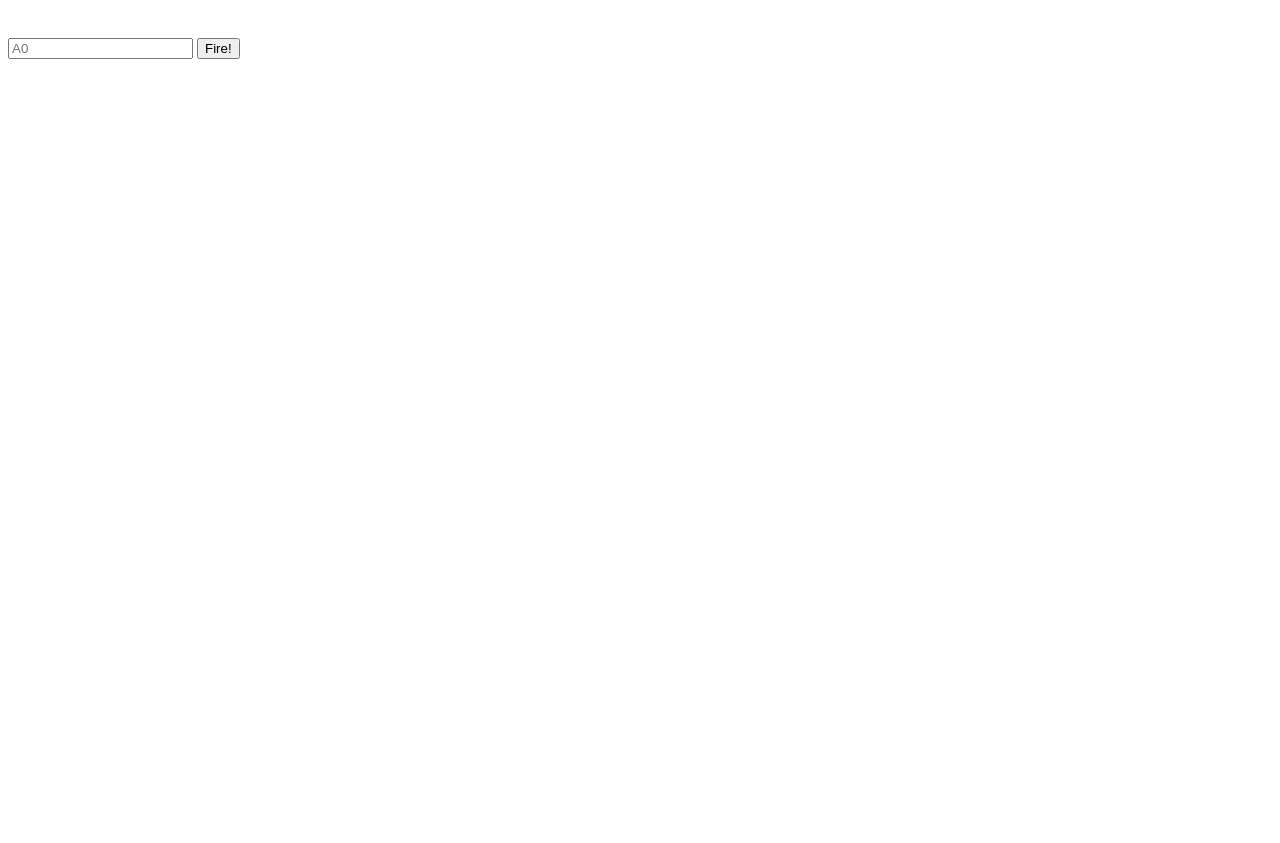
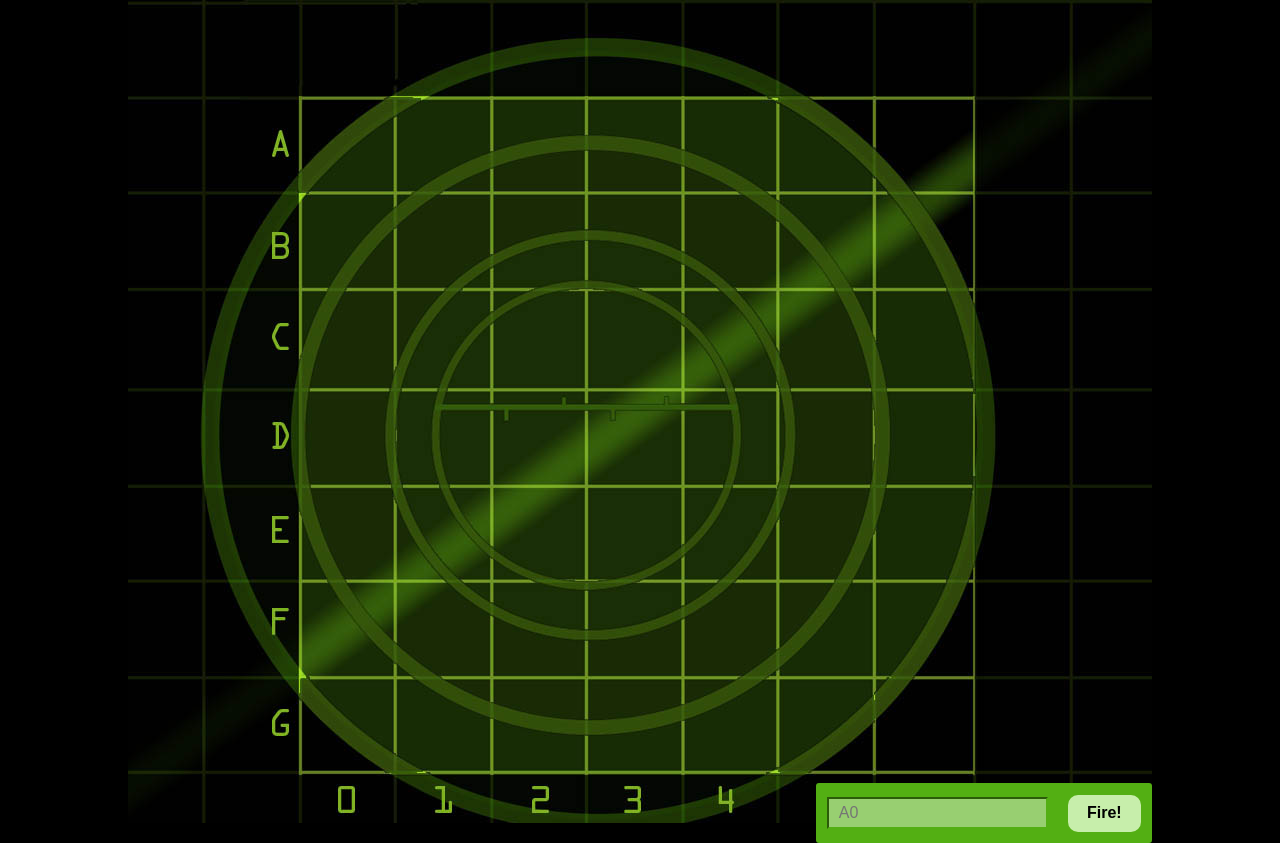
Before and after one commit to nwntaspap/Battleship-Game, a plain HTML site: page index.html in a window 1280 px wide. Before the commit the page ends 800 px from the top, so only its background shows below. Drawn offline with Linux system fonts and the light colour scheme.

Commit message:
add styles,fonts and assets

```diff
--- a/index.html
+++ b/index.html
@@ -4,6 +4,15 @@
     <meta charset="UTF-8" />
     <meta name="viewport" content="width=device-width, initial-scale=1.0" />
     <title>Battleship</title>
+    <link rel="shortcut icon" href="assets/battleship.png" type="image/png" />
+    <!-- Google Fonts -->
+    <link rel="preconnect" href="https://fonts.googleapis.com" />
+    <link rel="preconnect" href="https://fonts.gstatic.com" crossorigin />
+    <link
+      href="https://fonts.googleapis.com/css2?family=Merriweather:ital,opsz,wght@0,18..144,300..900;1,18..144,300..900&family=Roboto+Condensed:ital,wght@0,100..900;1,100..900&display=swap"
+      rel="stylesheet"
+    />
+    <link rel="stylesheet" href="styles.css" />
   </head>
   <body>
     <div id="board">
--- /dev/null
+++ b/styles.css
@@ -0,0 +1,84 @@
+* {
+  padding: 0;
+  margin: 0;
+  box-sizing: border-box;
+}
+
+body {
+  min-height: 100vh;
+  background-color: black;
+}
+
+div#board {
+  position: relative;
+  width: 1024px;
+  height: 823px;
+  margin: auto;
+  background: url("assets/board.jpg") no-repeat;
+}
+
+div#messageArea {
+  position: absolute;
+  top: 0;
+  left: 0;
+  color: rgb(83, 175, 19);
+  font-size: 3rem;
+}
+
+table {
+  position: absolute;
+  left: 173px;
+  top: 100px;
+  border-spacing: 0;
+}
+
+td {
+  width: 96px;
+  height: 96px;
+  /* background-color: rgba(55, 55, 55, 0.8); */
+  /* border: 1px solid black; */
+}
+
+form {
+  position: absolute;
+  bottom: -20px;
+  right: 0;
+  padding: 0.7rem;
+  background-color: rgb(83, 175, 19);
+  border-radius: 3px;
+}
+
+form input {
+  background-color: rgb(152, 207, 113);
+  border-color: rgb(83, 175, 19);
+  outline-color: rgb(83, 175, 19);
+  font-size: 1rem;
+  padding: 0.3rem;
+}
+
+form input[type="button"] {
+  font-weight: bold;
+  background-color: rgb(199, 238, 171);
+  font-size: 1rem;
+  padding: 0.6rem 1.2rem;
+  margin-left: 1rem;
+  border-radius: 10px;
+  border: none;
+  cursor: pointer;
+  transition: all 0.3s;
+}
+form input[type="button"]:hover {
+  background-color: rgb(169, 214, 137);
+}
+
+form input::placeholder {
+  padding-left: 0.3rem;
+}
+
+.hit {
+  background: url(assets/ship.png) no-repeat center;
+}
+
+.miss {
+  background: url(assets/miss.png) no-repeat center;
+}
```
Also changed, not shown: assets/battleship.png (added), assets/board.jpg (added), assets/miss.png (added), assets/ship.png (added).
